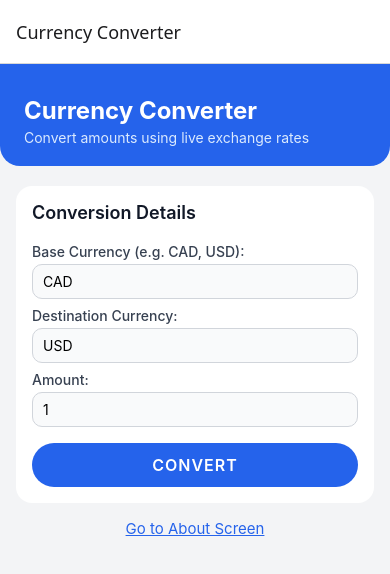
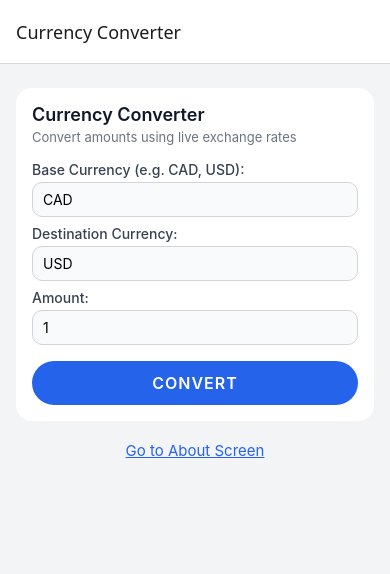
Before and after one commit to arinamirzakhani/A2_ArinaLakshay_MirzakhaniDhawan, a React Native app: screen /Main in a window 390 px wide. Shown: the top 574 px of the page. Built offline with nearby package versions, Linux system fonts and the light colour scheme.

Commit message:
MainScreen further updates

```diff
--- a/screens/AboutScreen.js
+++ b/screens/AboutScreen.js
@@ -1,5 +1,4 @@
 
-// screens/AboutScreen.js
 import React from "react";
 import { View, Text, StyleSheet, ScrollView } from "react-native";
 
--- a/screens/MainScreen.js
+++ b/screens/MainScreen.js
@@ -106,17 +106,12 @@ const MainScreen = ({ navigation }) => {
       style={styles.container}
       contentContainerStyle={styles.contentContainer}
     >
-      {/* Header */}
-      <View style={styles.header}>
-        <Text style={styles.headerTitle}>Currency Converter</Text>
-        <Text style={styles.headerSubtitle}>
+      {/* Input Card (first thing on the screen now) */}
+      <View style={styles.card}>
+        <Text style={styles.sectionTitle}>Currency Converter</Text>
+        <Text style={styles.sectionSubtitle}>
           Convert amounts using live exchange rates
         </Text>
-      </View>
-
-      {/* Input Card */}
-      <View style={styles.card}>
-        <Text style={styles.sectionTitle}>Conversion Details</Text>
 
         <Text style={styles.label}>Base Currency (e.g. CAD, USD):</Text>
         <TextInput
@@ -194,31 +189,12 @@ const styles = StyleSheet.create({
     backgroundColor: "#F3F4F6",
   },
   contentContainer: {
-    paddingBottom: 24,
-  },
-  header: {
-    paddingTop: 32,
-    paddingBottom: 20,
-    paddingHorizontal: 24,
-    backgroundColor: "#2563EB",
-    borderBottomLeftRadius: 20,
-    borderBottomRightRadius: 20,
-    elevation: 3,
-  },
-  headerTitle: {
-    fontSize: 24,
-    fontWeight: "700",
-    color: "#FFFFFF",
-  },
-  headerSubtitle: {
-    marginTop: 4,
-    fontSize: 14,
-    color: "#DBEAFE",
+    paddingVertical: 24,
   },
   card: {
     backgroundColor: "#FFFFFF",
     marginHorizontal: 16,
-    marginTop: 20,
+    marginBottom: 20,
     padding: 16,
     borderRadius: 16,
     elevation: 2,
@@ -226,8 +202,13 @@ const styles = StyleSheet.create({
   sectionTitle: {
     fontSize: 18,
     fontWeight: "600",
-    marginBottom: 12,
     color: "#111827",
+  },
+  sectionSubtitle: {
+    fontSize: 13,
+    color: "#6B7280",
+    marginTop: 4,
+    marginBottom: 8,
   },
   label: {
     fontSize: 14,
@@ -273,7 +254,6 @@ const styles = StyleSheet.create({
     color: "#111827",
   },
   linkContainer: {
-    marginTop: 16,
     alignItems: "center",
   },
   linkText: {
```
